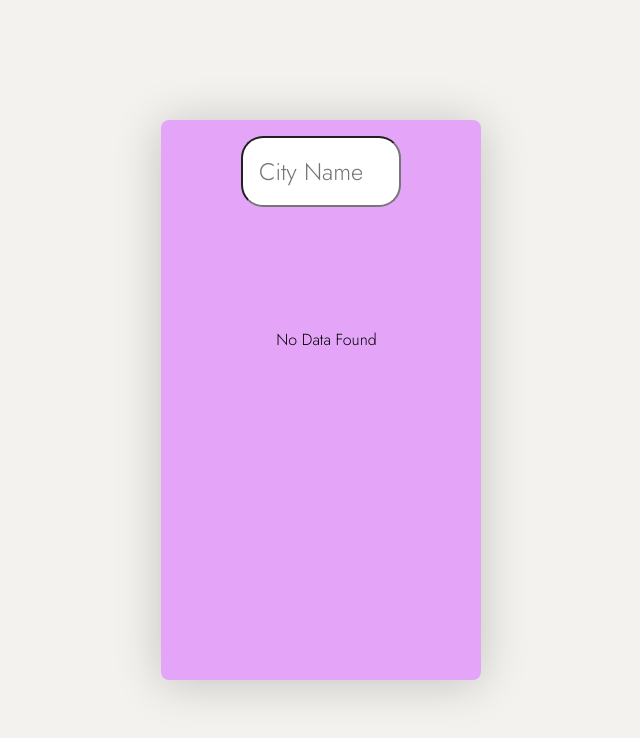
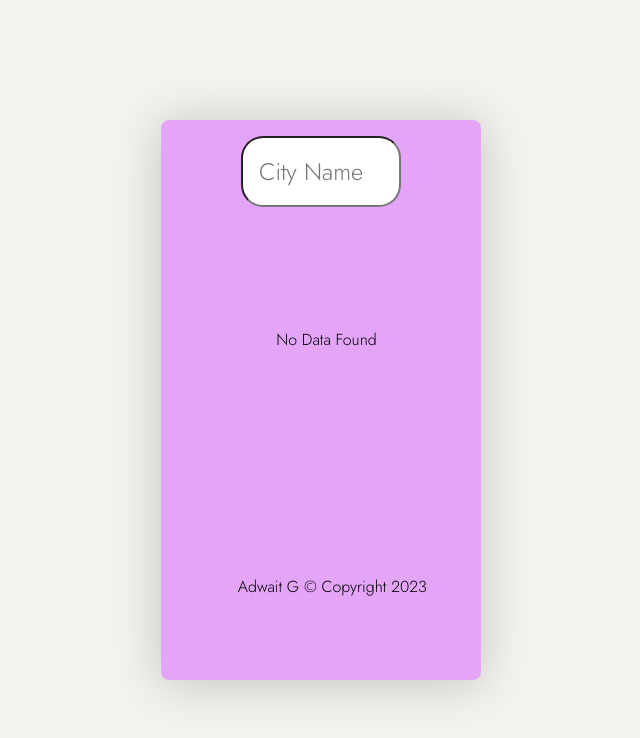
Before and after one commit to Vadwaaait/WeatherApp, a React (Create React App) app: page / in a window 1280 px wide. Shown: the top 738 px of the page, without its empty margins (319-959 px from the left). Built offline with nearby package versions, Linux system fonts and the light colour scheme; no server answers.

Commit message:
copywrite added

```diff
--- a/src/Components/CSS/styles.css
+++ b/src/Components/CSS/styles.css
@@ -223,3 +223,8 @@ body>span {
     padding-top: 20%;
     padding-left: 36%;
 }
+
+.foo {
+    margin-top: 70%;
+    margin-left: 24%
+}
--- a/src/Components/Tempapp.js
+++ b/src/Components/Tempapp.js
@@ -65,7 +65,9 @@ const Tempapp = () => {
                         </div>
                         ) }
 
-
+                    <div className='foo'>
+                        Adwait G © Copyright 2023
+                        </div>
             </div>
 
 
```
